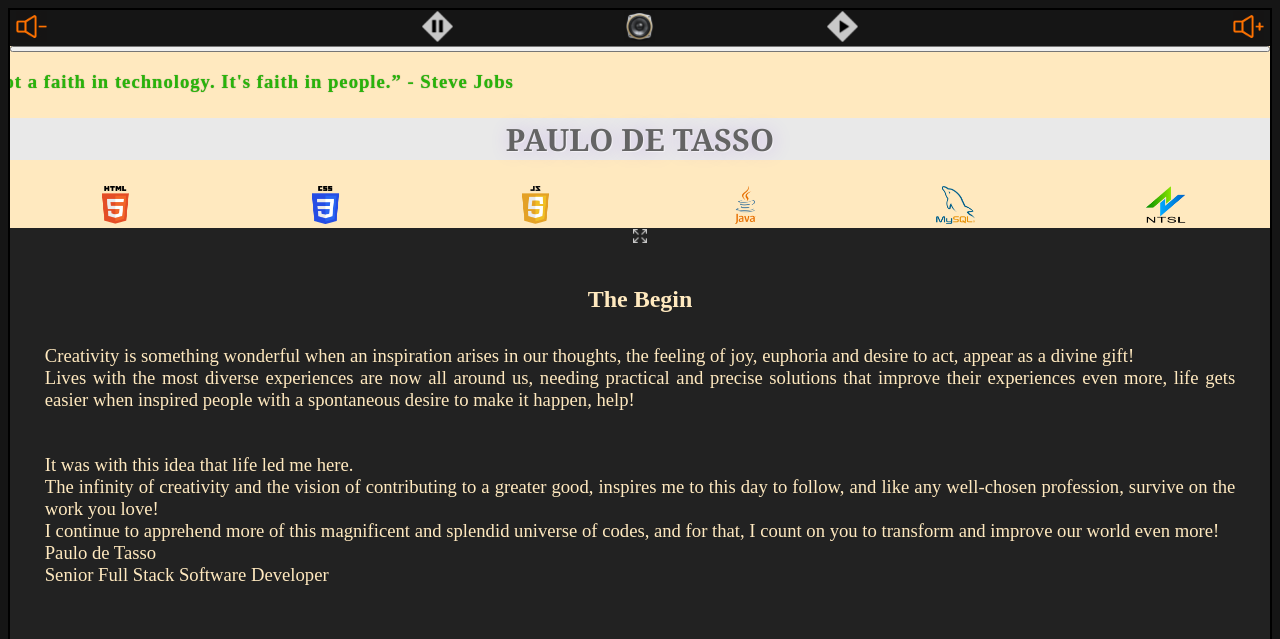
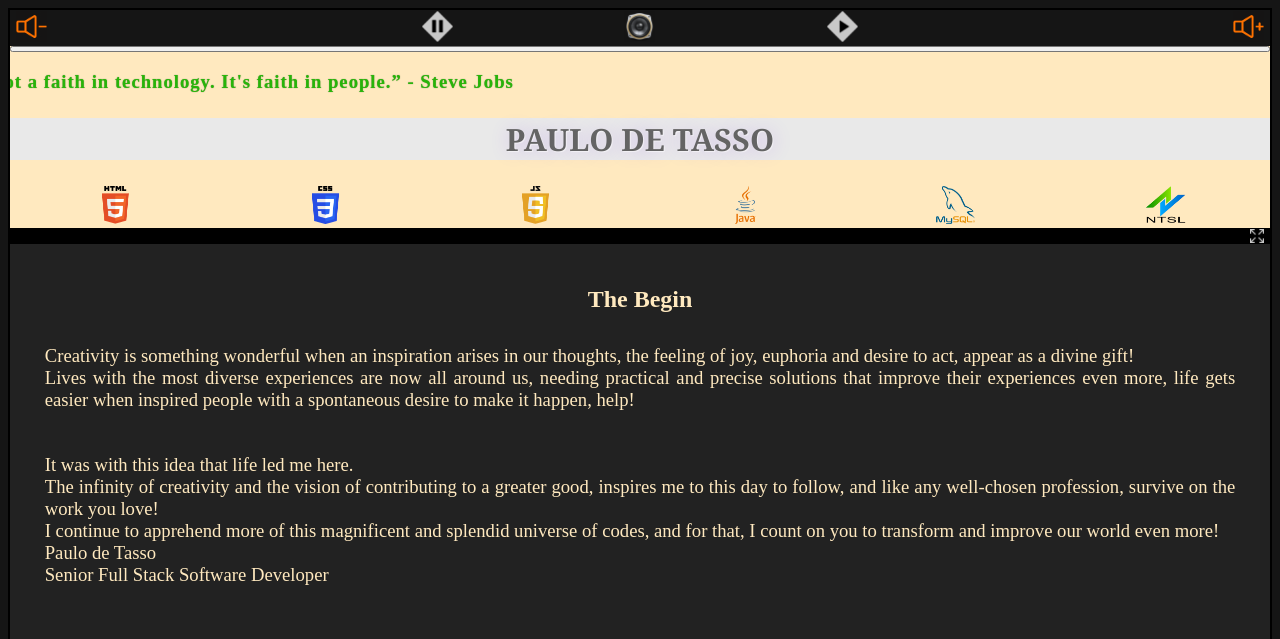
Before and after one commit to PauloDeTasso/projetos, a PHP site: page /docs/Home.html in a window 1280 px wide. Shown: the top 639 px of the page. Run offline with PHP 8.4, Linux system fonts and the light colour scheme.

Commit message:
29-12-2021 - 1225

```diff
--- a/docs/Home.html
+++ b/docs/Home.html
@@ -147,10 +147,16 @@
 
         </section>
 
-        <button id="botaoTabela" type="button" onclick="abrirFecharTabela()" onmousemove="moveMouseIconeJanela()"
-            onmouseleave="moveMouseIconeJanela()"><img id="iconeJanela" src="../icones/AbrirJanelaBranco2.png"
-                alt="Icone para abrir tabela!" width="14px" height="14px">
-        </button>
+        <section id="botaoTabela">
+
+            <button id="botaoTabela" type="button" onclick="abrirFecharTabela()" onmousemove="moveMouseIconeJanela()"
+                onmouseleave="moveMouseIconeJanela()"><img id="iconeJanela" onclick="abrirFecharTabela()"
+                    onmousemove="moveMouseIconeJanela()" onmouseleave="moveMouseIconeJanela()"
+                    src="../icones/AbrirJanelaBranco2.png" alt="Icone para abrir tabela!" width="14px" height="14px">
+            </button>
+
+
+        </section>
 
         <section id="iframeHome" class="iframeHome">
 
--- a/estilos/estilo_home.css
+++ b/estilos/estilo_home.css
@@ -348,9 +348,10 @@ footer
 #botaoTabela
 {
    display: flex;
-   flex-direction: row;
-   justify-content: center;
-   background-color: rgb(34, 34, 34);
+   flex-direction: column;
+   justify-content: right;
+   align-items: flex-end;
+   background-color: rgb(0, 0, 0);
    border: 0px solid rgb(0, 0, 0);
 }
 
```
